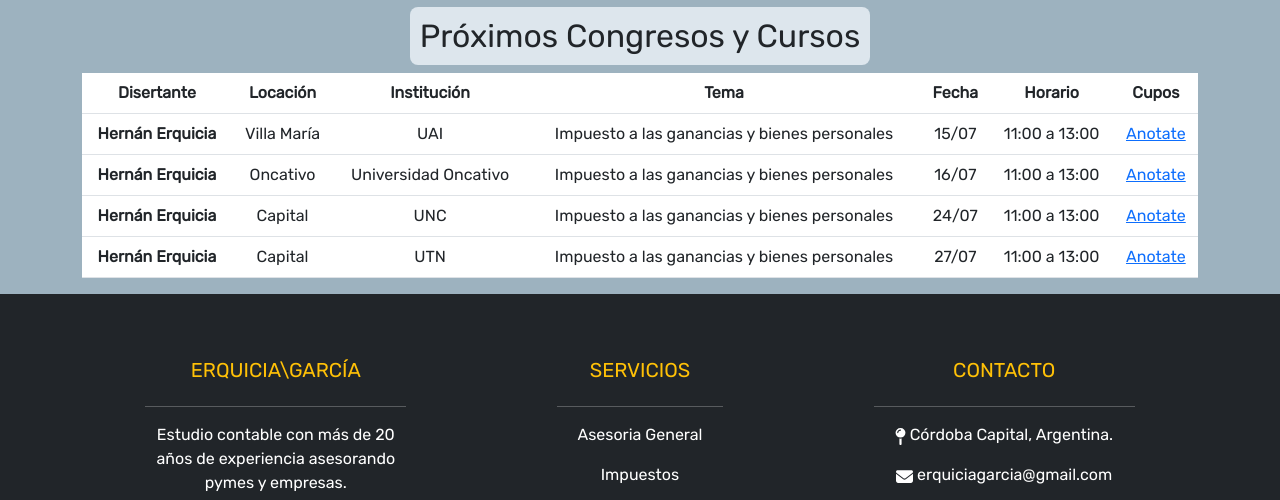
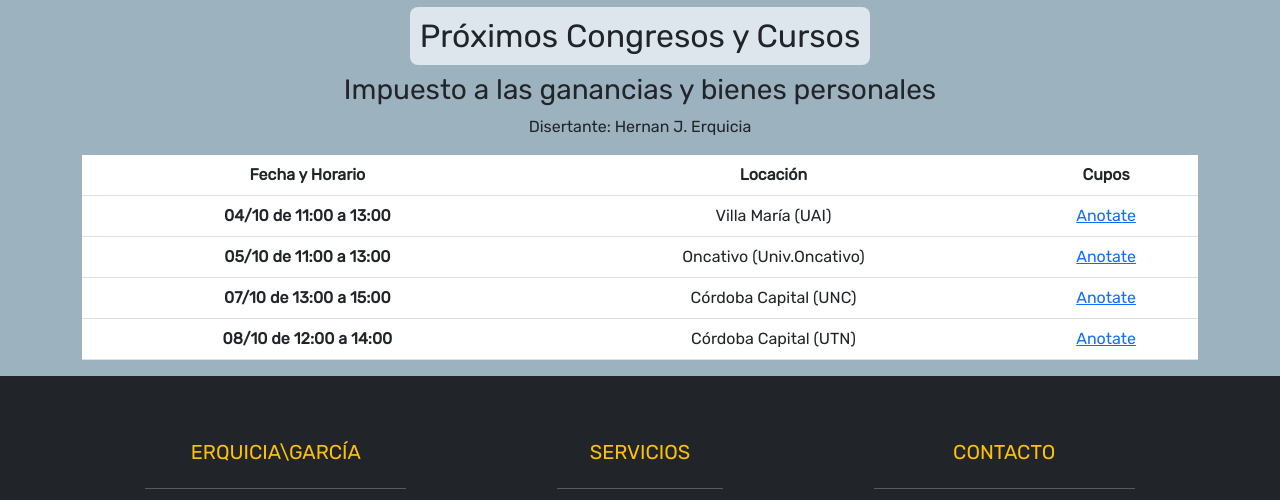
Before and after one commit to sebaerquicia/PFDesarrolloWEBErquicia, a website: page pages/congresos.html in a window 1280 px wide. Shown: the part 839-1339 px from the top of the page. Drawn offline with nearby package versions, Linux system fonts and the light colour scheme.

Commit message:
Actualizando info

```diff
--- a/pages/congresos.html
+++ b/pages/congresos.html
@@ -165,57 +165,47 @@
     </div>
 
   </div>
+  <div class="row">
+
+    <div class="col">
+
+      <h3 class="">Impuesto a las ganancias y bienes personales</h3>
+      <p>Disertante: Hernan J. Erquicia</p>
+    </div>
+
+  </div>
+
 <section class="tabla overflow-auto">
 
   <table class="table"> <!-- ver clase responsive de bs -->
     <thead>
         <tr>
-          <th scope="col">Disertante</th>
+          <th scope="col">Fecha y Horario</th>
           <th scope="col">Locación</th>
-          <th scope="col">Institución</th>
-          <th scope="col">Tema</th>
-          <th scope="col">Fecha</th>
-          <th scope="col">Horario</th>
           <th scope="col">Cupos</th>
         </tr>
       </thead>
       <tbody>
         <tr>
-          <th scope="row">Hernán Erquicia</th>
-          <td>Villa María</td>
-          <td>UAI</td>
-          <td>Impuesto a las ganancias y bienes personales</td>
-          <td>15/07</td>
-          <td>11:00 a 13:00</td>
-          <td><a href="./anotate.html">Anotate</a></td>
+          <th scope="row">04/10 de 11:00 a 13:00</th>
+          <td>Villa María (UAI)</td>
+          <td><a target="_blank" href="https://cpcecba.org.ar/">Anotate</a></td>
         </tr>
         <tr>
-          <th scope="row">Hernán Erquicia</th>
-          <td>Oncativo</td>
-          <td>Universidad Oncativo</td>
-          <td>Impuesto a las ganancias y bienes personales</td>
-          <td>16/07</td>
-          <td>11:00 a 13:00</td>
-          <td><a href="./anotate.html">Anotate</a></td>
+          <th scope="row">05/10 de 11:00 a 13:00</th>
+          <td>Oncativo (Univ.Oncativo)</td>
+          <td><a target="_blank" href="https://cpcecba.org.ar/">Anotate</a></td>
         </tr>
         <tr>
-          <th scope="row">Hernán Erquicia</th>
-          <td>Capital</td>
-          <td>UNC</td>
-          <td>Impuesto a las ganancias y bienes personales</td>
-          <td>24/07</td>
-          <td>11:00 a 13:00</td>
-          <td><a href="./anotate.html">Anotate</a></td>
+          <th scope="row">07/10 de 13:00 a 15:00</th>
+          <td>Córdoba Capital (UNC)</td>
+          <td><a target="_blank" href="https://cpcecba.org.ar/">Anotate</a></td>
         </tr>
       </tbody>
       <tr>
-        <th scope="row">Hernán Erquicia</th>
-        <td>Capital</td>
-        <td>UTN</td>
-        <td>Impuesto a las ganancias y bienes personales</td>
-        <td>27/07</td>
-        <td>11:00 a 13:00</td>
-        <td><a href="./anotate.html">Anotate</a></td>
+        <th scope="row">08/10 de 12:00 a 14:00</th>
+        <td>Córdoba Capital (UTN)</td>
+        <td><a target="_blank" href="https://cpcecba.org.ar/">Anotate</a></td>
       </tr>
     </tbody>
     </table>
@@ -261,7 +251,7 @@
         <h5 class="text-uppercase mb-4 text-warning">Contacto</h5>
         <hr>
         <p>
-          <img src="../img/map-pin-solid.svg" style="height: 17px; filter: invert();" alt="map"> Córdoba Capital, Argentina.
+          <img src="../img/map-pin-solid.svg" style="height: 17px; filter: invert();" alt="map"> Duarte Quirós 2565 PB, Córdoba Capital, Argentina
         </p>
         <p>
           <img src="../img/envelope-solid.svg" style="height: 17px; filter: invert();" alt="mail"> erquiciagarcia@gmail.com
--- a/scss/partials/_queries.scss
+++ b/scss/partials/_queries.scss
@@ -17,14 +17,9 @@
         width: 80px;
         padding: 15px 15px;
     }
-    /* header.cabecera {
-        padding: 5px 5px;
-        row-gap: 0rem;
-        position: relative;
-        width: 100%;
-        height: 100%;
-
-    }  */
+    h3{
+        font-size: $fontSmall;
+    }
     div.tarjetas {
         padding: 10px 10px ;
         padding-top: 2px;
```
Also changed, not shown: index.html (+12 -18 lines), pages/contacto.html (+2 -11 lines), pages/noticias.html (+1 -1 lines), pages/servicios.html (+1 -1 lines), css/style.css, 1 other file.
